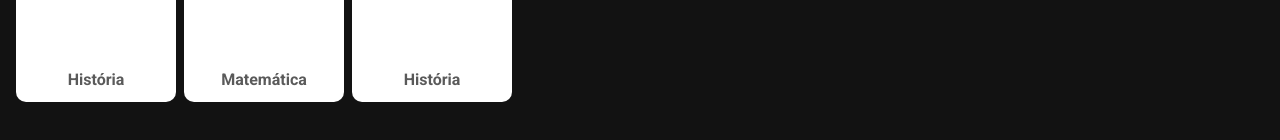
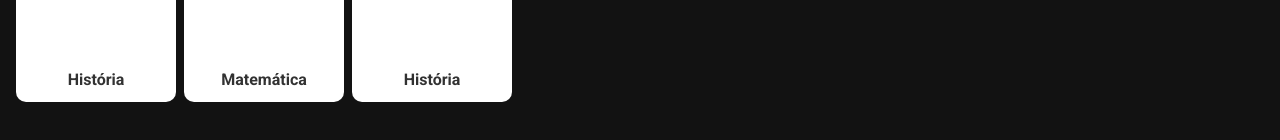
Before and after one commit to Miguelpenha/Liga-Do-Enem, a Next.js app: page / in a window 1280 px wide. Shown: the part 694-834 px from the top of the page. Built offline with nearby package versions, Linux system fonts and the light colour scheme; no server answers.

Commit message:
Update style.ts

```diff
--- a/components/Matters/style.ts
+++ b/components/Matters/style.ts
@@ -40,10 +40,10 @@ export const MatterTitle = styled.span`
     left: 50%;
     bottom: 8%;
     display: flex;
-    color: #5A5A5A;
     font-size: 1em;
     margin-top: 0.5em;
     font-weight: bold;
     position: absolute;
     transform: translateX(-50%);
+    color: ${props => props.theme.secondary};
 `
```
